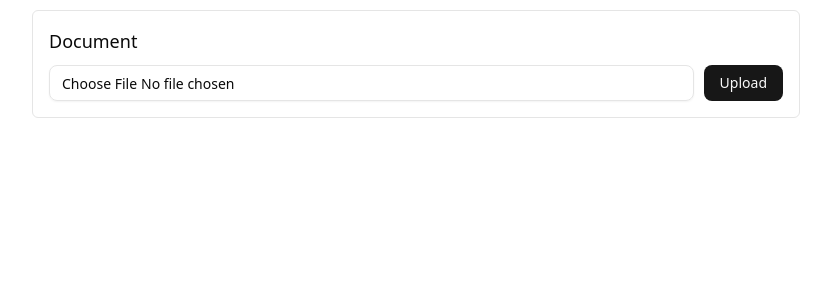
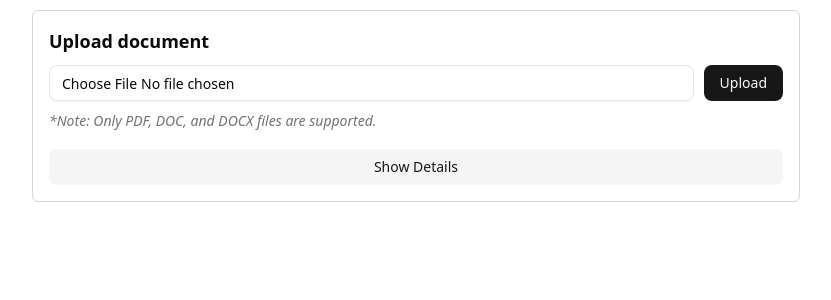
Before and after one commit to FureiiVu/RAG_Server_for_IELTS, a React app in the folder frontend/: page /server-controller in a window 1280 px wide. Shown: the top 300 px of the page, without its empty margins (224-1055 px from the left). Built offline with nearby package versions, Linux system fonts and the light colour scheme; the HTML template or start-up script is replaced by a standard one.

Commit message:
Finish upload document tag, need color adjustment

```diff
--- a/frontend/package.json
+++ b/frontend/package.json
@@ -17,6 +17,7 @@
     "class-variance-authority": "^0.7.1",
     "clsx": "^2.1.1",
     "lucide-react": "^0.555.0",
+    "motion": "^12.23.25",
     "react": "^19.2.0",
     "react-dom": "^19.2.0",
     "react-router-dom": "^7.9.6",
--- a/frontend/src/components/cards/fileUploadInput.tsx
+++ b/frontend/src/components/cards/fileUploadInput.tsx
@@ -3,10 +3,14 @@ import { Input } from "@/components/ui/input";
 import { Label } from "../ui/label";
 import { Button } from "../ui/button";
 import { useDocumentStore } from "@/stores/documentStore";
+import { motion, AnimatePresence } from "motion/react";
+import { Loader2, Check, AlertCircle } from "lucide-react";
 
 export const FileUploadInput = () => {
   const [file, setFile] = useState<File | null>(null);
-  const { uploadDocument } = useDocumentStore();
+  const [isOpen, setIsOpen] = useState(false);
+  const { isLoading, isCompleted, error, normalizedContent, uploadDocument } =
+    useDocumentStore();
 
   const handleFileChange = (e: React.ChangeEvent<HTMLInputElement>) => {
     const selected = e.target.files?.[0] || null;
@@ -14,18 +18,23 @@ export const FileUploadInput = () => {
   };
 
   const handleUpload = () => {
-    if (!file) return;
-
-    // Gọi hàm xử lý upload từ store
+    if (!file || isLoading) return;
     uploadDocument(file);
-
-    console.log("Uploading file:", file);
   };
 
+  const wrapperClasses = `w-full max-w-[60%] mx-auto my-2.5 border p-4 rounded-sm transition-colors duration-200 ${
+    error
+      ? "border-red-500 bg-red-50"
+      : isCompleted
+      ? "border-green-500 bg-green-50"
+      : "border-zinc-300"
+  }`;
+
   return (
+    <div className={wrapperClasses}>
       <div className="grid gap-2.5">
-      <Label htmlFor="document" className="text-lg">
-        Document
+        <Label htmlFor="document" className="text-lg font-bold">
+          Upload document
         </Label>
 
         <div className="flex justify-between space-x-2.5">
@@ -36,7 +45,80 @@ export const FileUploadInput = () => {
             onChange={handleFileChange}
           />
 
-        <Button onClick={handleUpload}>Upload</Button>
+          <Button onClick={handleUpload} disabled={isLoading || isCompleted}>
+            {isLoading ? (
+              <Loader2 className="animate-spin w-4 h-4" />
+            ) : isCompleted ? (
+              <Check className="w-4 h-4 text-green-600" />
+            ) : (
+              "Upload"
+            )}
+          </Button>
+        </div>
+
+        <p className="text-sm text-zinc-500 italic">
+          *Note: Only PDF, DOC, and DOCX files are supported.
+        </p>
+
+        <Button
+          variant="secondary"
+          className="mt-2"
+          onClick={() => setIsOpen(!isOpen)}
+        >
+          {isOpen ? "Hide Details" : "Show Details"}
+        </Button>
+
+        <AnimatePresence>
+          {isOpen && (
+            <motion.div
+              key="details"
+              initial={{ height: 0, opacity: 0 }}
+              animate={{ height: "auto", opacity: 1 }}
+              exit={{ height: 0, opacity: 0 }}
+              transition={{ duration: 0.25, ease: "easeOut" }}
+              className="overflow-hidden"
+            >
+              <div className="p-4 mt-2 border rounded-md bg-zinc-50">
+                {error ? (
+                  <div className="flex items-start space-x-2 text-red-600">
+                    <AlertCircle className="w-5 h-5 mt-0.5" />
+                    <p className="text-sm font-medium">{error}</p>
+                  </div>
+                ) : (
+                  <>
+                    <h3 className="font-semibold mb-2">Document Information</h3>
+                    {file ? (
+                      <div className="text-sm text-zinc-700 space-y-1">
+                        <p>
+                          <strong>File name:</strong> {file.name}
+                        </p>
+                        <p>
+                          <strong>Size:</strong> {(file.size / 1024).toFixed(1)}{" "}
+                          KB
+                        </p>
+                        <p>
+                          <strong>Type:</strong> {file.type}
+                        </p>
+                      </div>
+                    ) : (
+                      <p className="text-sm text-zinc-500 italic">
+                        No file selected yet.
+                      </p>
+                    )}
+                  </>
+                )}
+              </div>
+              {normalizedContent && (
+                <div className="p-4 mt-2 border rounded-md bg-zinc-50">
+                  <h3 className="font-semibold mb-2">Normalized content</h3>
+                  <pre className="max-h-[400px] overflow-y-auto p-3 bg-white border rounded-md text-sm whitespace-pre-wrap">
+                    {normalizedContent}
+                  </pre>
+                </div>
+              )}
+            </motion.div>
+          )}
+        </AnimatePresence>
       </div>
     </div>
   );
--- /dev/null
+++ b/frontend/src/components/ui/textarea.tsx
@@ -0,0 +1,18 @@
+import * as React from "react"
+
+import { cn } from "@/lib/utils"
+
+function Textarea({ className, ...props }: React.ComponentProps<"textarea">) {
+  return (
+    <textarea
+      data-slot="textarea"
+      className={cn(
+        "border-input placeholder:text-muted-foreground focus-visible:border-ring focus-visible:ring-ring/50 aria-invalid:ring-destructive/20 dark:aria-invalid:ring-destructive/40 aria-invalid:border-destructive dark:bg-input/30 flex field-sizing-content min-h-16 w-full rounded-md border bg-transparent px-3 py-2 text-base shadow-xs transition-[color,box-shadow] outline-none focus-visible:ring-[3px] disabled:cursor-not-allowed disabled:opacity-50 md:text-sm",
+        className
+      )}
+      {...props}
+    />
+  )
+}
+
+export { Textarea }
--- a/frontend/src/pages/serverControllerPage.tsx
+++ b/frontend/src/pages/serverControllerPage.tsx
@@ -3,9 +3,7 @@ import { FileUploadInput } from "@/components/cards/fileUploadInput";
 const ServerControllerPage = () => {
   return (
     <>
-      <div className="w-full max-w-[60%] mx-auto my-2.5 border p-4 rounded-sm">
-        <FileUploadInput />
-      </div>
+      <FileUploadInput />
     </>
   );
 };
--- a/frontend/src/stores/documentStore.ts
+++ b/frontend/src/stores/documentStore.ts
@@ -4,17 +4,22 @@ import { create } from "zustand";
 interface documentStore {
   message: string;
   documentName: string;
-  normalizeDocumentName: string;
+  normalizedDocumentName: string;
+  normalizedContent: string;
   isLoading: boolean;
+  isCompleted: boolean;
   error: string | null;
   uploadDocument: (document: File) => Promise<void>;
+  cleanStore: () => void;
 }
 
 export const useDocumentStore = create<documentStore>((set) => ({
   message: "",
   documentName: "",
-  normalizeDocumentName: "",
+  normalizedDocumentName: "",
+  normalizedContent: "",
   isLoading: false,
+  isCompleted: false,
   error: null,
 
   uploadDocument: async (document: File) => {
@@ -44,7 +49,9 @@ export const useDocumentStore = create<documentStore>((set) => ({
       set({
         message: response.data.message,
         documentName: response.data.originalFileName,
-        normalizeDocumentName: response.data.normalizedFileName,
+        normalizedDocumentName: response.data.normalizedFileName,
+        normalizedContent: response.data.normalizedContent,
+        isCompleted: true,
       });
     } catch (error: any) {
       set({ error: error.response?.data?.message || "Upload failed" });
@@ -52,4 +59,16 @@ export const useDocumentStore = create<documentStore>((set) => ({
       set({ isLoading: false });
     }
   },
+
+  cleanStore: () => {
+    set({
+      message: "",
+      documentName: "",
+      normalizedDocumentName: "",
+      normalizedContent: "",
+      isLoading: false,
+      isCompleted: false,
+      error: null,
+    });
+  },
 }));
```
Also changed, not shown: 2 other files (tests, documents, lock files or other folders). Lines whose indentation alone changed are shown as unchanged.
